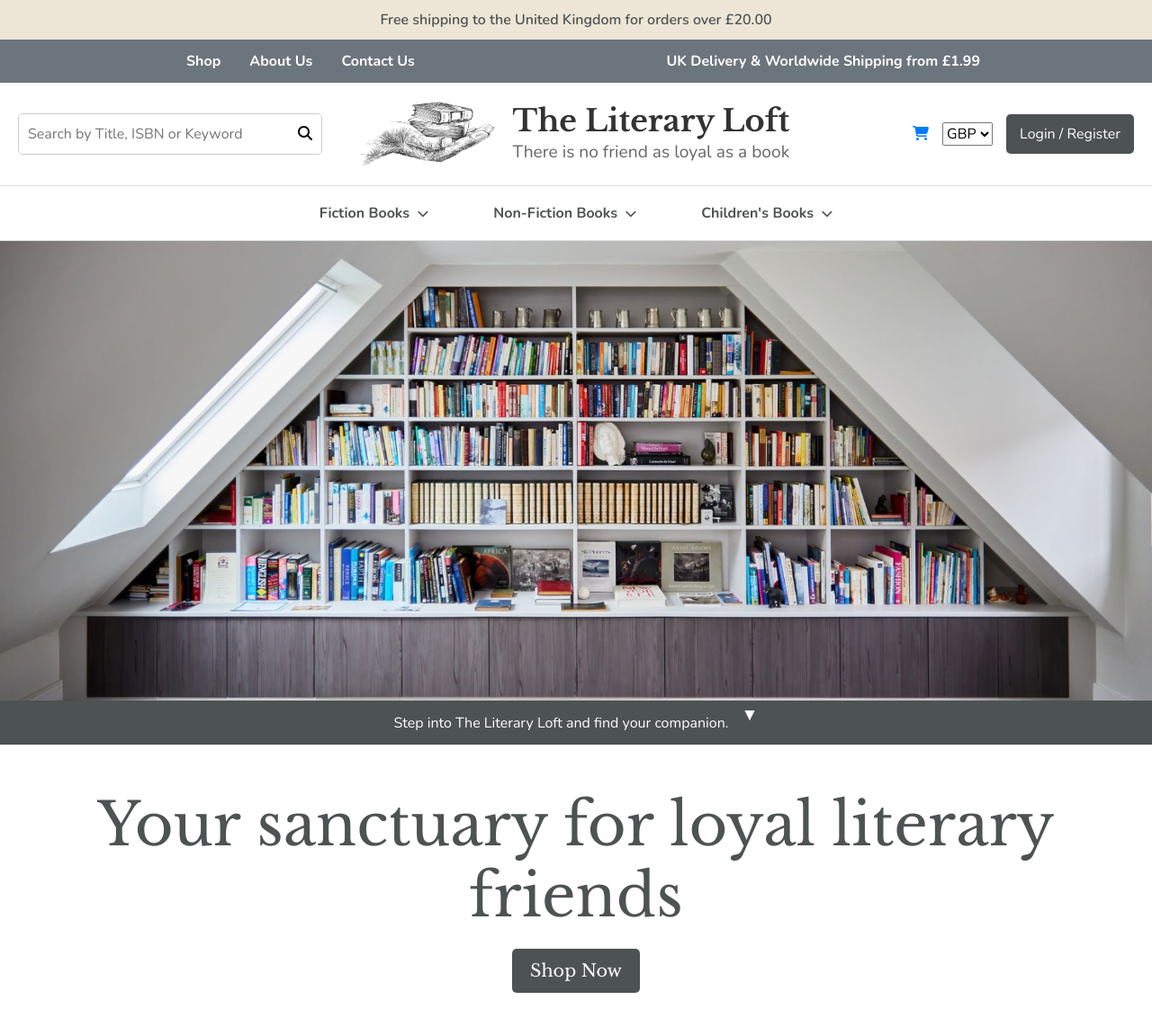
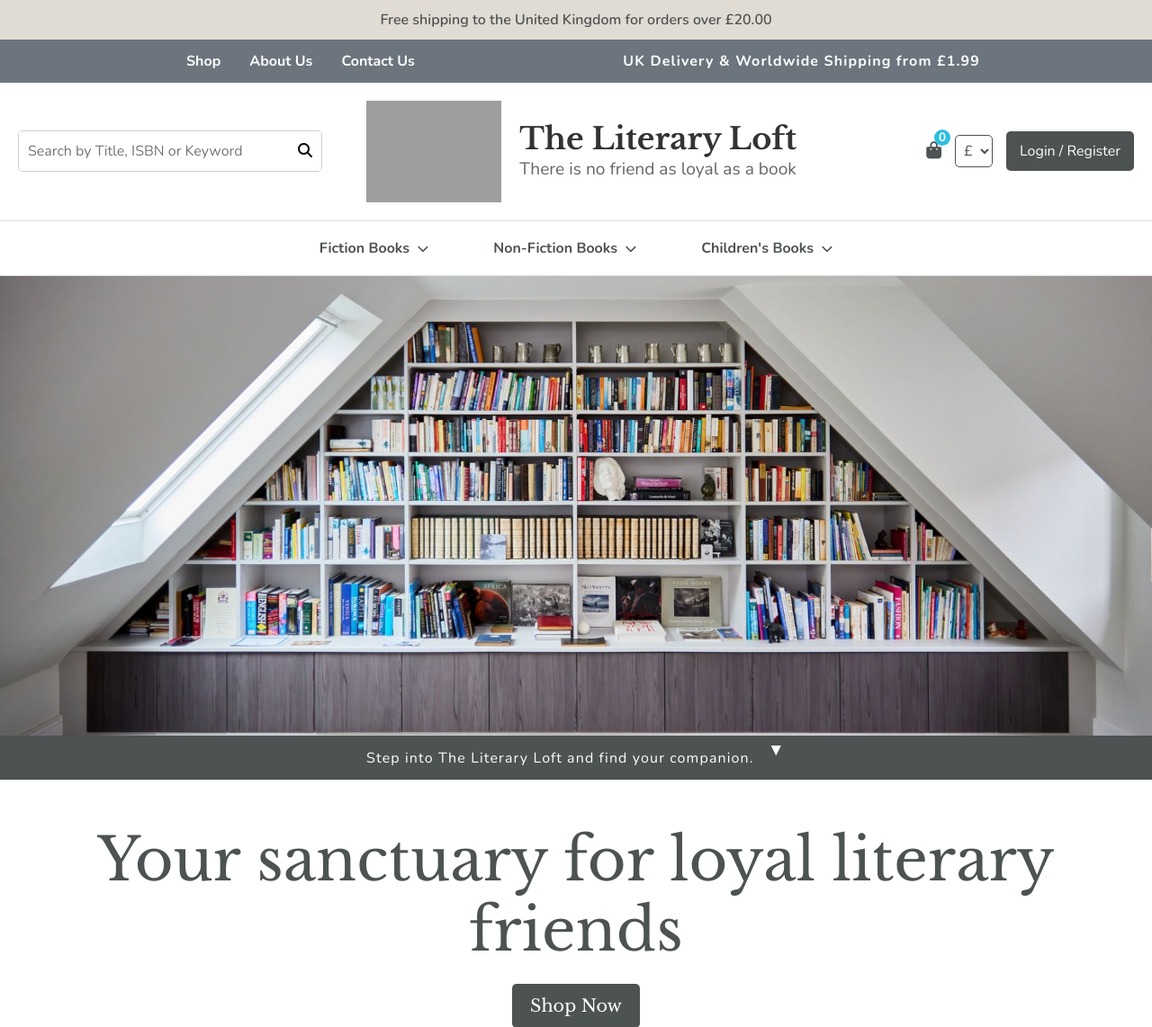
Before and after one commit to vica781/The_Literary_Loft_v2, a Django app: page / in a window 1280 px wide. Shown: the top 1142 px of the page at 90% size. Before the commit the page ends 1104 px from the top, so only its background shows below. Run offline with Django 4.2, Linux system fonts and the light colour scheme; some libraries are stand-ins or nearby versions; grey boxes are pictures that could not be loaded.

Commit message:
Feat: add cart count functionality

```diff
--- a/reading_loft/static/css/style.css
+++ b/reading_loft/static/css/style.css
@@ -28,7 +28,7 @@
 
 /* --------------------------------Top bar--------------------------------- */
 .top-bar {
-  background-color: #ede6d7;
+  background-color: #e0dcd3;
   color: #4d5252;
   text-align: center;
   padding: 10px 0;
@@ -46,18 +46,7 @@
   padding: 15px 20px;
 }
 
-.nav-links {
-  list-style-type: none;
-  display: flex;
-  margin: 0;
-  padding: 0;
-}
-
-.nav-links li {
-  margin-right: 20px;
-}
-
-.nav-links a {
+.nav-link {
   color: white;
   text-decoration: none;
   padding: 10px 15px;
@@ -68,16 +57,16 @@
   font-size: 1rem;
 }
 
-.nav-links a:hover {
+.nav-link:hover {
   background-color: rgba(255, 255, 255, 0.2);
 }
 
-.nav-links li.active a {
+.navbar-nav .nav-item.active .nav-link {
   background-color: rgba(255, 255, 255, 0.1);
   border-bottom: 3px solid #ede6d7;
 }
 
-.nav-links li.has-dropdown > a::after {
+.navbar-nav .nav-item.dropdown > .nav-link::after {
   content: '▼';
   font-size: 0.7em;
   margin-left: 5px;
@@ -101,6 +90,7 @@
   align-items: row;
   color: white !important;
   font-weight: bold;
+  letter-spacing: .07rem;
   margin-right: 10rem;
   padding-left: 1rem;
 }
@@ -200,13 +190,12 @@
 .logo-image {
   width: 150px;
   height: auto;
-  margin: 0 20px 0 0;
+  margin: 0 20px 0 -80px;
 }
 
 .logo-text {
   display: flex;
   flex-direction: column;
-  margin-right: 80px;
 }
 
 .main-title {
@@ -235,12 +224,65 @@
   margin-left: 15px;
 }
 
+.cart-icon {
+  color: #4d5252;
+  transition: color 0.3s ease;
+  position: relative;
+  font-size: 1.2em;
+  text-decoration: none;
+}
+
+.cart-icon:hover {
+  color: #3a3f3f;
+  text-decoration: none;
+}
+
+.cart-count {
+  position: absolute;
+  top: -10px;
+  right: -10px;
+  background-color: #2dbede;
+  color: white;
+  border-radius: 50%;
+  width: 18px;
+  height: 18px;
+  font-size: 0.7em;
+  font-weight: bold;
+  display: flex;
+  align-items: center;
+  justify-content: center;
+  line-height: 1;
+}
+
+.cart-icon:hover .cart-count {
+  text-decoration: none;
+}
+
+.currency-select {
+  padding: 5px;
+  border: 1px solid #4d5252;
+  border-radius: 5px;
+  background-color: white;
+  color: #4d5252;
+}
+
 .login-button {
   background-color: #4d5252;
   color: white;
   padding: 10px 15px;
   text-decoration: none;
   border-radius: 5px;
+  transition: background-color 0.3s ease;
+}
+
+.login-button:hover {
+  background-color: #7d8080;
+  color: white;
+  text-decoration: none;
+}
+
+.login-button i {
+  margin-right: 5px;
 }
 
 /* ---------------------------Category navigation--------------------------- */
@@ -275,7 +317,7 @@
   color: #4d5252;
 }
 
-/* -----------------------------Category Dropdown--------------------------- */
+/* ----------------------------Categorie's Dropdown-------------------------- */
 .category-nav .dropdown-menu {
   border: none;
   box-shadow: 0 0.5rem 1rem rgba(0, 0, 0, 0.15);
@@ -367,6 +409,7 @@
     color: white;
     padding: 10px 0;
     text-align: center;
+    letter-spacing: .07rem;
 }
 
 .scroll-indicator {
@@ -439,16 +482,16 @@
     align-items: flex-start;
   }
 
-  .nav-links {
+  .nav-link {
     flex-direction: column;
     width: 100%;
   }
 
-  .nav-links li {
+  .nav-link li {
     margin: 0 0 10px 0;
   }
 
-  .nav-links a {
+  .nav-link a {
     display: block;
     padding: 10px;
   }
@@ -456,6 +499,10 @@
   .header-main {
     flex-direction: column;
     align-items: center;
+  }
+
+  .logo-image {
+    margin: 0;
   }
 
   .logo-container a {
@@ -515,6 +562,7 @@
     box-shadow: 0 0.5rem 1rem rgba(0, 0, 0, 0.15);
     background-color: rgba(255, 255, 255, 1);
     line-height: 1rem;
+    width: 100%;
   }
 
   .category-nav .dropdown-item {
--- a/reading_loft/static/js/hero_banner.js
+++ b/reading_loft/static/js/hero_banner.js
@@ -8,3 +8,9 @@
         });
     }
 });
+
+function updateCartCount(count) {
+  document.querySelector('.cart-count').textContent = count;
+}
+
+updateCartCount(10); // 10 is the count of items in the cart
--- a/templates/base.html
+++ b/templates/base.html
@@ -16,6 +16,7 @@
       type="text/css"
       href="{% static 'css/style.css' %}"
     />
+
     {% endblock %} {% block extra_meta %}
     <!-- Font Awesome -->
     <script
@@ -38,7 +39,13 @@
       integrity="sha384-xOolHFLEh07PJGoPkLv1IbcEPTNtaed2xpHsD9ESMhqIYd0nLMwNLD69Npy4HI+N"
       crossorigin="anonymous"
     />
-    {% endblock %} {% block extra_css %} {% endblock %} {% block corejs %}
+    {% endblock %}
+
+    {% block extra_css %}
+    <link rel="stylesheet" href="https://cdnjs.cloudflare.com/ajax/libs/font-awesome/5.15.3/css/all.min.css">
+    {% endblock %}
+
+    {% block corejs %}
     <!-- jQuery, Popper.js, Bootstrap JS -->
     <script
       src="https://cdn.jsdelivr.net/npm/jquery@3.5.1/dist/jquery.min.js"
@@ -124,11 +131,14 @@
           </a>
         </div>
         <div class="user-actions">
-          <a href="#" class="cart-icon"><i class="fas fa-shopping-cart"></i></a>
+          <a href="#" class="cart-icon">
+            <i class="fas fa-shopping-bag"></i>
+            <span class="cart-count">0</span>
+          </a>
           <select class="currency-select">
-            <option value="GBP">GBP</option>
-            <option value="USD">USD</option>
-            <option value="EUR">EUR</option>
+            <option value="GBP">£</option>
+            <option value="USD">$</option>
+            <option value="EUR">€</option>
           </select>
           <a href="#" class="login-button">Login / Register</a>
         </div>
```
Also changed, not shown: reading_loft/static/images/hand_books.jpg, reading_loft/static/images/hand_books_1.jpg (deleted), reading_loft/static/images/hand_books_2.jpg (deleted), reading_loft/static/images/logo_1.png (deleted).
